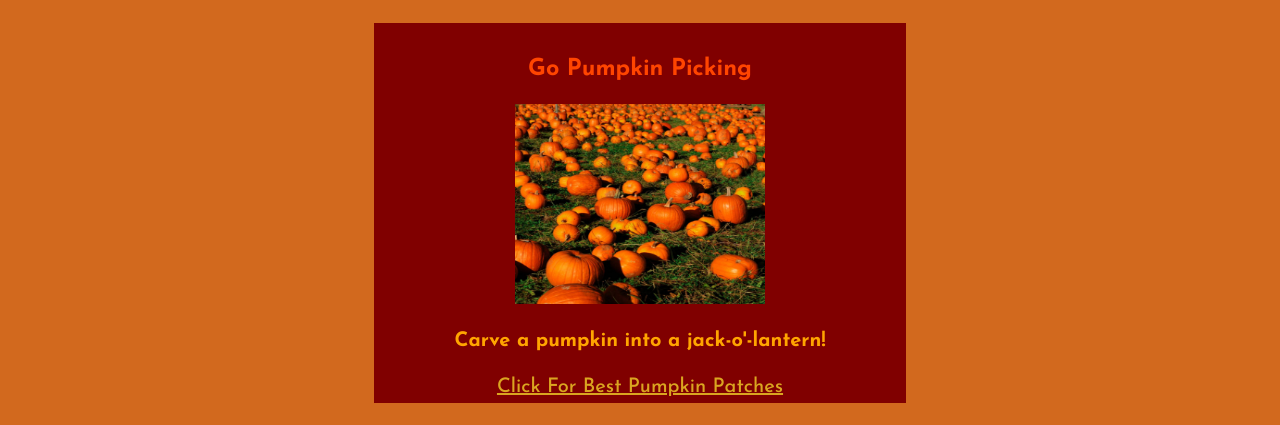
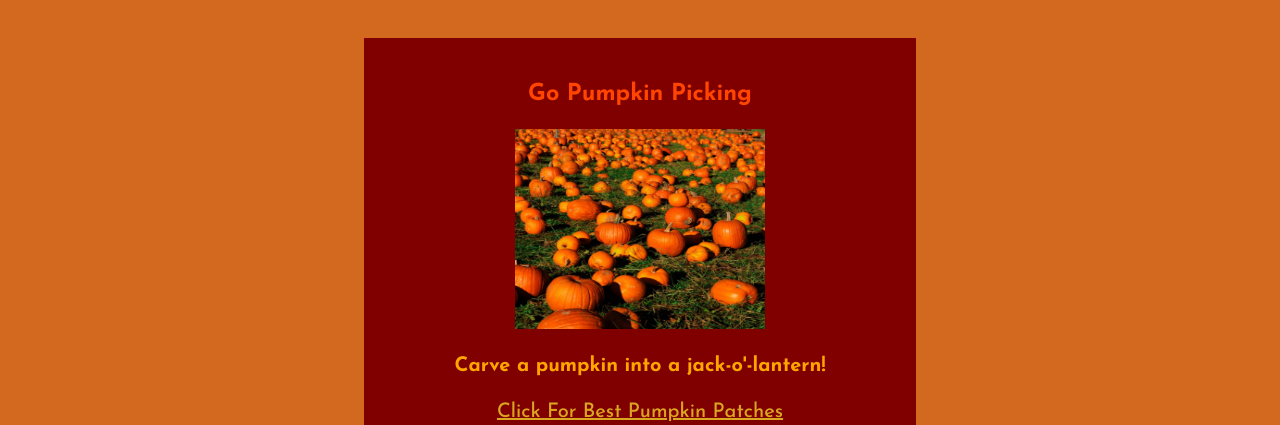
Before and after one commit to staten-island-tech/css-blogpost-project-ct707, a plain HTML site: page index.html in a window 1280 px wide. Shown: the part 191-616 px from the top of the page. Drawn offline with Linux system fonts and the light colour scheme.

Commit message:
finished

```diff
--- a/style.css
+++ b/style.css
@@ -19,12 +19,12 @@ body {
   background-image: url(img/autumn.jfif);
 }
 .blogposts {
-  margin: 25px auto;
-  padding: 10px 10px 10px 10px;
+  margin: 40px auto;
+  padding: 20px 20px 50px 20px;
   background-color: maroon;
   text-align: center;
   width: 40vw;
-  height: 45vh;
+  height: 50vh;
 }
 .post-title {
   font-weight: bold;
```
